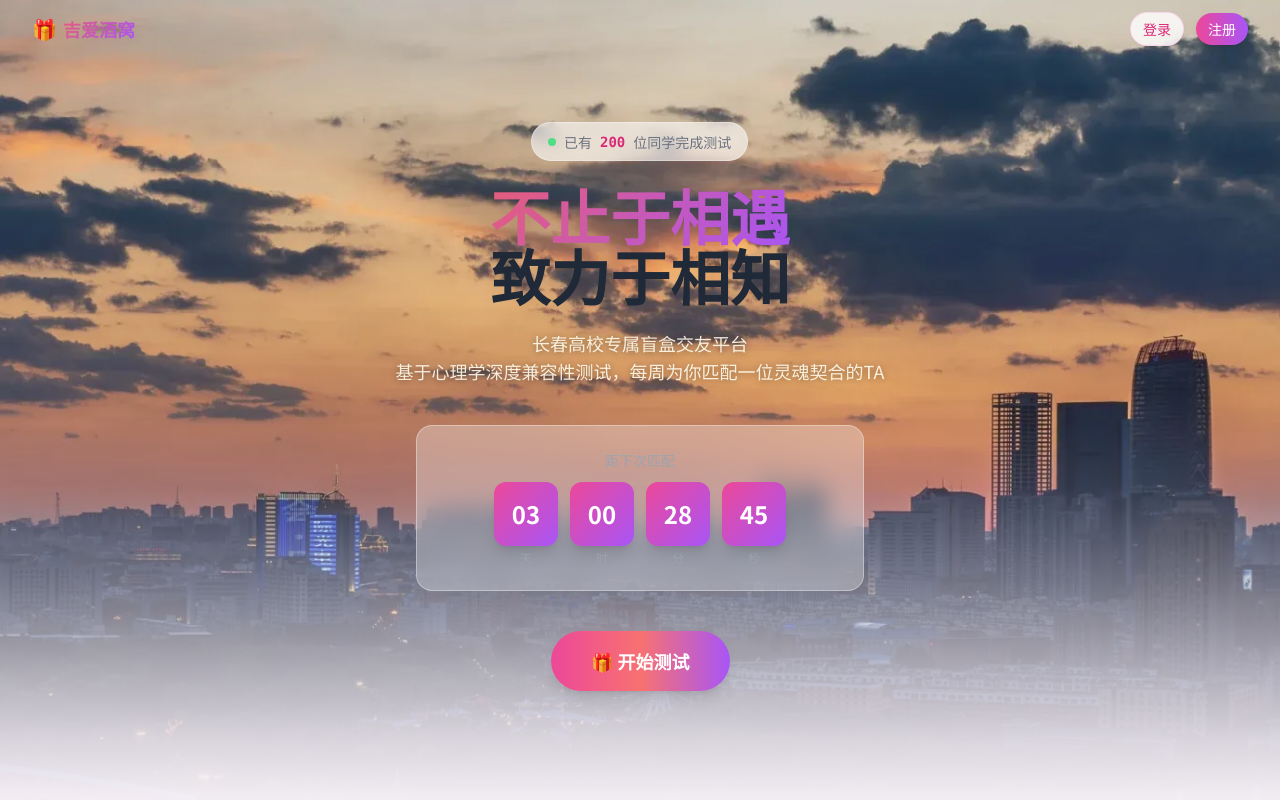
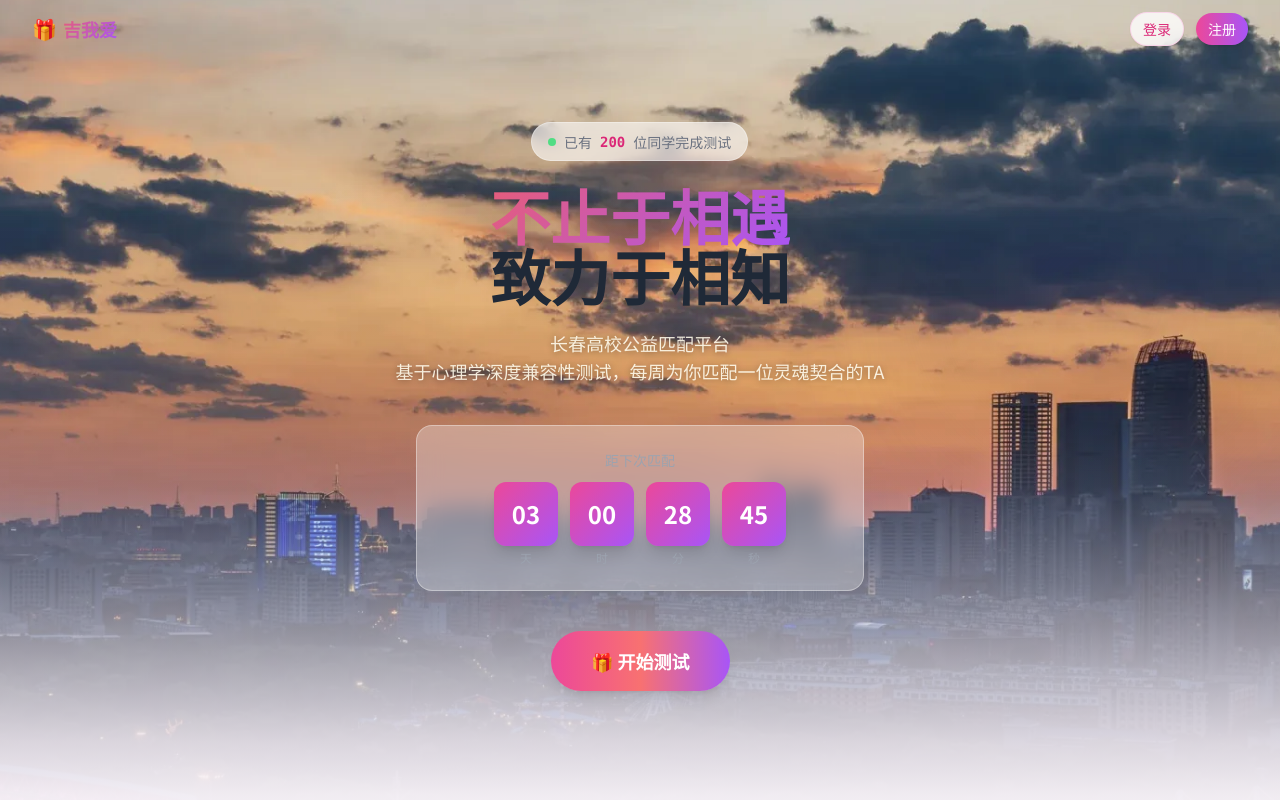
Before and after one commit to hajicat/JAI, a Next.js app: page / in a window 1280 px wide. Shown: the top 800 px of the page. Built offline with nearby package versions, Linux system fonts and the light colour scheme.

Commit message:
rebrand: 品牌名「吉爱酒窝」→「吉我爱」，定位改为公益匹配平台

```diff
--- a/src/app/api/auth/forgot-password/route.ts
+++ b/src/app/api/auth/forgot-password/route.ts
@@ -76,7 +76,7 @@ function buildResetEmailHtml(resetUrl: string): string {
     <div style="font-family: -apple-system, BlinkMacSystemFont, 'Segoe UI', sans-serif; max-width: 480px; margin: 0 auto; padding: 20px;">
       <div style="text-align: center; margin-bottom: 24px;">
         <span style="font-size: 32px;">🎁</span>
-        <h1 style="color: #333; margin: 12px 0 4px; font-size: 20px;">吉爱酒窝</h1>
+        <h1 style="color: #333; margin: 12px 0 4px; font-size: 20px;">吉我爱</h1>
         <p style="color: #888; font-size: 14px; margin: 0;">重置密码</p>
       </div>
 
@@ -100,7 +100,7 @@ function buildResetEmailHtml(resetUrl: string): string {
 
       <p style="text-align: center; color: #aaa; font-size: 12px; margin: 0;">
         此邮件由系统自动发送，请勿回复<br />
-        吉爱酒窝 &mdash; 发现校园缘分 ✨
+        吉我爱 &mdash; 发现校园缘分 ✨
       </p>
     </div>
   `
@@ -212,7 +212,7 @@ export async function POST(req: NextRequest) {
           'api-key': apiKey,
         },
         body: JSON.stringify({
-          sender: { name: '吉爱酒窝', email: process.env.BREVO_FROM_EMAIL || 'noreply@jaihelp.icu' },
+          sender: { name: '吉我爱', email: process.env.BREVO_FROM_EMAIL || 'noreply@jaihelp.icu' },
           to: [{ email: userEmail }],
           subject: '重置你的密码',
           htmlContent: buildResetEmailHtml(resetUrl),
--- a/src/app/layout.tsx
+++ b/src/app/layout.tsx
@@ -2,8 +2,8 @@ import type { Metadata } from 'next'
 import './globals.css'
 
 export const metadata: Metadata = {
-  title: '吉爱酒窝 | 长春高校盲盒交友',
-  description: '长春高校专属盲盒交友平台（吉林大学/东北师范/吉林动画/吉林外国语/长春大学），每周为你匹配一位灵魂契合的TA',
+  title: '吉我爱 | 长春高校公益匹配',
+  description: '长春高校公益匹配平台（吉林大学/东北师范/吉林动画/吉林外国语/吉林艺术学院/长春大学），每周为你匹配一位灵魂契合的TA',
 }
 
 export default function RootLayout({ children }: { children: React.ReactNode }) {
--- a/src/app/login/page.tsx
+++ b/src/app/login/page.tsx
@@ -427,7 +427,7 @@ function LoginForm() {
       <div className="relative z-10 w-full max-w-md">
         <Link href="/" className="flex items-center justify-center gap-2 mb-8">
           <span className="text-3xl">🎁</span>
-          <span className="font-bold text-2xl gradient-text">吉爱酒窝</span>
+          <span className="font-bold text-2xl gradient-text">吉我爱</span>
         </Link>
 
         <div className="glass-card rounded-3xl p-8 shadow-xl">
--- a/src/app/match/page.tsx
+++ b/src/app/match/page.tsx
@@ -417,7 +417,7 @@ export default function MatchPage() {
       <nav className="flex items-center justify-between px-3 py-2.5 max-w-4xl mx-auto">
         <div className="flex items-center gap-1 min-w-0">
           <span className="text-lg shrink-0">🎁</span>
-          <span className="font-bold text-base gradient-text hidden sm:inline">吉爱酒窝</span>
+          <span className="font-bold text-base gradient-text hidden sm:inline">吉我爱</span>
         </div>
 
         <div className="flex items-center gap-1.5 flex-shrink-0">
--- a/src/app/page.tsx
+++ b/src/app/page.tsx
@@ -222,7 +222,7 @@ export default function Home() {
       <nav className="relative z-10 flex items-center justify-between px-6 md:px-8 py-3 w-full">
         <div className="flex items-center gap-1.5 min-w-0">
           <span className="text-xl shrink-0">🎁</span>
-          <span className="font-bold text-lg gradient-text truncate">吉爱酒窝</span>
+          <span className="font-bold text-lg gradient-text truncate">吉我爱</span>
         </div>
         <div className="flex items-center gap-2 md:gap-3 shrink-0">
           {isLoggedIn ? (
@@ -273,7 +273,7 @@ export default function Home() {
 
         <div className={heroVisible ? 'animate-fade-in' : 'opacity-0'} style={{ animationDelay: '160ms' }}>
           <p className="text-base sm:text-lg text-amber-50/90 mb-10 max-w-xl mx-auto leading-relaxed drop-shadow-[0_1px_3px_rgba(0,0,0,.4)]">
-            长春高校专属盲盒交友平台<br />
+            长春高校公益匹配平台<br />
             基于心理学深度兼容性测试，每周为你匹配一位灵魂契合的TA
           </p>
         </div>
@@ -570,7 +570,7 @@ export default function Home() {
         const [openIndex, setOpenIndex] = useState<number | null>(null)
         const faqs = [
           { q: '使用流程是什么？', a: '首先注册账号并通过学生身份验证（GPS定位+邮箱），然后完成35道深度心理问卷（约15分钟）。之后每周末等待系统自动匹配，周日20:00揭晓本周的匹配对象。如果双方都愿意交换联系方式，就能拿到对方的联系信息啦~' },
-          { q: '什么是盲盒交友？', a: '「盲盒」的意思是：你不知道会匹配到谁，对方也不知道会匹配到你。系统根据你们的问卷回答计算契合度，在你们互相看到对方信息之前，一切都是未知的。这种设计避免了「看脸社交」的偏见，让大家更关注内在契合度。' },
+          { q: '什么是公益匹配？', a: '「公益」的意思是：你不知道会匹配到谁，对方也不知道会匹配到你。系统根据你们的问卷回答计算契合度，在你们互相看到对方信息之前，一切都是未知的。这种设计避免了「看脸社交」的偏见，让大家更关注内在契合度。' },
           { q: '验证码发送成功，但邮箱为什么收不到验证码？', a: '可能填错了邮箱地址，或者填的不是校园邮箱。请检查邮箱地址是否正确，确保使用的是学校分配的校内邮箱。如果确认邮箱无误但仍收不到，请查看垃圾邮件。' },
           { q: '是否会匹配到非学校人员（社会及非本科及以上人士）？', a: '目前吉大、东北师范等需要邮箱注册的学校不会匹配到校外人员，由于吉动、长大、吉林艺术学院没有为学生单独配置邮箱，所以采用了GPS验证，理论上是有校外人员的风险，好在我们为您设置了自定义匹配指定学校的功能。（后续对没有学生邮箱的学校怎么认证，还会再更新，现在为了让用户不暴露更多隐私，只能做到这了。）' },
         ]
--- a/src/app/reset-password/page.tsx
+++ b/src/app/reset-password/page.tsx
@@ -108,7 +108,7 @@ function ResetForm() {
       <div className="relative z-10 w-full max-w-md">
         <Link href="/" className="flex items-center justify-center gap-2 mb-8">
           <span className="text-3xl">🎁</span>
-          <span className="font-bold text-2xl gradient-text">吉爱酒窝</span>
+          <span className="font-bold text-2xl gradient-text">吉我爱</span>
         </Link>
 
         <div className="glass-card rounded-3xl p-8 shadow-xl">
--- a/src/app/survey/page.tsx
+++ b/src/app/survey/page.tsx
@@ -374,7 +374,7 @@ export default function SurveyPage() {
       {!loading && alreadyCompleted && (
         <div className="relative z-10 max-w-lg mx-auto px-6 py-16 text-center">
           <div className="mb-6 text-5xl">🎁</div>
-          <h1 className="text-2xl font-bold gradient-text mb-3">吉爱酒窝</h1>
+          <h1 className="text-2xl font-bold gradient-text mb-3">吉我爱</h1>
           <p className="text-gray-500 mb-2">你已完成过问卷</p>
           <div className="bg-pink-50 rounded-2xl p-6 mb-8 text-sm text-gray-600 leading-relaxed">
             <p className="font-medium text-gray-700 mb-2">📋 题库已全新升级</p>
@@ -427,7 +427,7 @@ export default function SurveyPage() {
         <div className="flex items-center justify-between mb-8">
         <div className="flex items-center gap-1.5 min-w-0">
           <span className="text-xl shrink-0">🎁</span>
-          <span className="font-bold text-lg gradient-text truncate">吉爱酒窝</span>
+          <span className="font-bold text-lg gradient-text truncate">吉我爱</span>
         </div>
         <div className="flex items-center gap-2 flex-shrink-0">
           <Link href="/" className="text-xs text-gray-400 hover:text-gray-600 hover:underline whitespace-nowrap">🏠 首页</Link>
--- a/src/app/terms/page.tsx
+++ b/src/app/terms/page.tsx
@@ -7,7 +7,7 @@ export default function TermsPage() {
           <p><strong>生效日期：</strong>2026 年 1 月 1 日</p>
 
           <h3 className="font-bold text-gray-800 mt-4">一、服务说明</h3>
-          <p>「吉爱酒窝」是长春高校专属的匿名匹配交友平台（覆盖吉林大学/东北师范大学/吉林动画学院/吉林外国语大学/长春大学）。本平台通过心理学兼容性测试，每周为完成问卷的用户进行一对一匹配。</p>
+          <p>吉我爱</p>
 
           <h3 className="font-bold text-gray-800 mt-4">二、使用条件</h3>
           <ul className="list-disc pl-5 space-y-1">
@@ -42,7 +42,7 @@ export default function TermsPage() {
           <p>我们保留在必要时修改本协议的权利。重大变更将通过平台公告形式通知用户。</p>
 
           <h3 className="font-bold text-gray-800 mt-4">七、其他</h3>
-          <p>本协议的最终解释权归「吉爱酒窝」所有。</p>
+          <p>吉我爱</p>
         </div>
         <a href="/" className="inline-block mt-8 text-pink-500 hover:underline">← 返回首页</a>
       </div>
--- a/src/lib/email.ts
+++ b/src/lib/email.ts
@@ -68,7 +68,7 @@ async function sendViaBrevo(
     return { success: false, error: '未配置 BREVO_API_KEY' }
   }
 
-  const fromName = '吉爱酒窝'
+吉我爱
   const fromEmail = getFromEmail()
 
   try {
@@ -132,7 +132,7 @@ function buildEmailHtml(code: string, nickname?: string): string {
     <div style="font-family: -apple-system, BlinkMacSystemFont, 'Segoe UI', sans-serif; max-width: 480px; margin: 0 auto; padding: 20px;">
       <div style="text-align: center; margin-bottom: 24px;">
         <span style="font-size: 32px;">🎁</span>
-        <h1 style="color: #333; margin: 12px 0 4px; font-size: 20px;">吉爱酒窝</h1>
+        <h1 style="color: #333; margin: 12px 0 4px; font-size: 20px;">吉我爱</h1>
         <p style="color: #888; font-size: 14px; margin: 0;">邮箱验证码</p>
       </div>
 
@@ -156,7 +156,7 @@ function buildEmailHtml(code: string, nickname?: string): string {
 
       <p style="text-align: center; color: #aaa; font-size: 12px; margin: 0;">
         此邮件由系统自动发送，请勿回复<br />
-        吉爱酒窝 &mdash; 发现校园缘分 ✨
+        吉我爱 &mdash; 发现校园缘分 ✨
       </p>
     </div>
   `
--- a/src/lib/match-email.ts
+++ b/src/lib/match-email.ts
@@ -54,7 +54,7 @@ function buildMatchEmailHtml(params: {
     <div style="font-family: -apple-system, BlinkMacSystemFont, 'Segoe UI', sans-serif; max-width: 520px; margin: 0 auto; padding: 16px;">
       <div style="text-align: center; margin-bottom: 24px;">
         <span style="font-size: 36px;">💌</span>
-        <h1 style="color: #333; margin: 10px 0 4px; font-size: 20px;">吉爱酒窝 · 本周匹配结果</h1>
+        吉我爱
         <p style="color: #888; font-size: 13px; margin: 0;">${weekKey} 匹配周期</p>
       </div>
 
@@ -111,7 +111,7 @@ function buildMatchEmailHtml(params: {
 
       <p style="text-align: center; color: #aaa; font-size: 11px; margin: 0;">
         此邮件由系统自动发送，请勿回复<br />
-        吉爱酒窝 &mdash; 发现校园缘分 ✨
+        吉我爱 &mdash; 发现校园缘分 ✨
       </p>
     </div>
   `
@@ -157,7 +157,7 @@ async function sendOneEmail(
           'api-key': apiKey,
         },
         body: JSON.stringify({
-          sender: { name: '吉爱酒窝', email: getFromEmail() },
+          sender: { name: '吉我爱', email: getFromEmail() },
           to: [{ email: toEmail }],
           subject,
           htmlContent,
```
